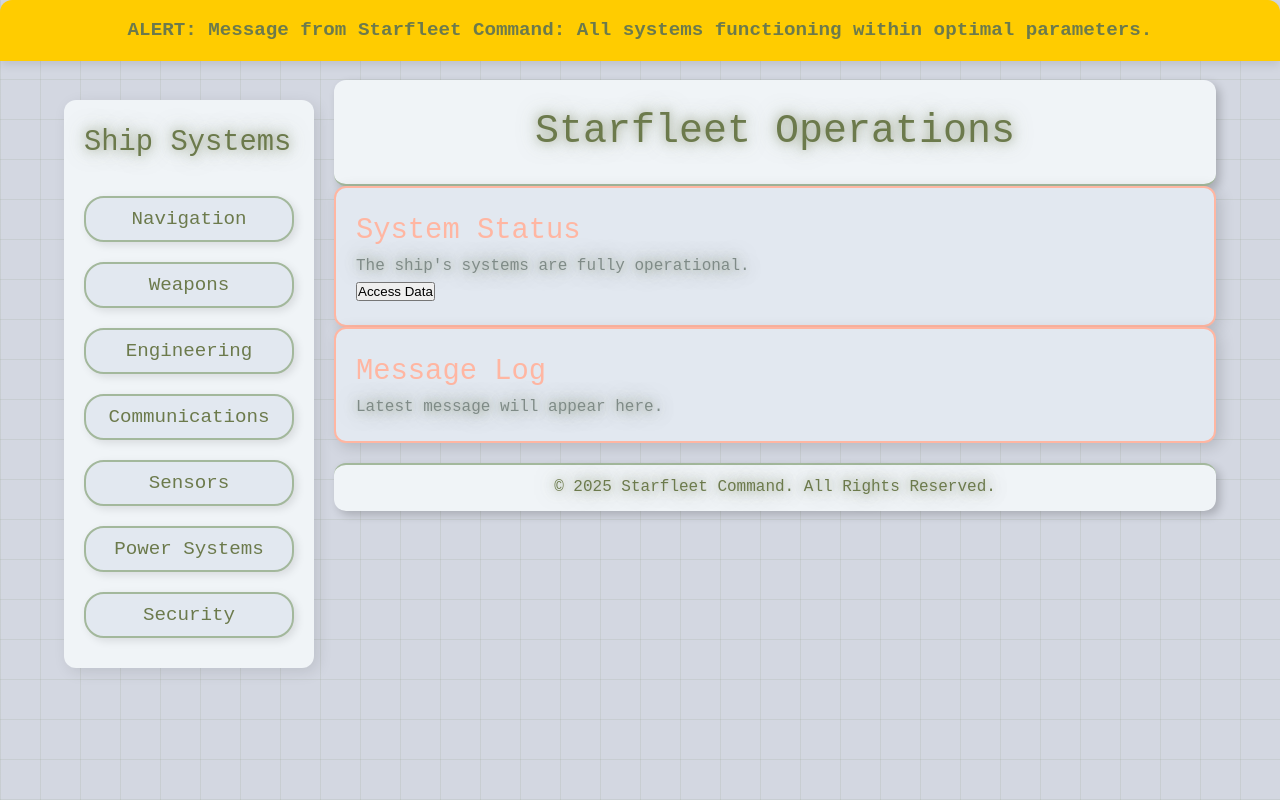
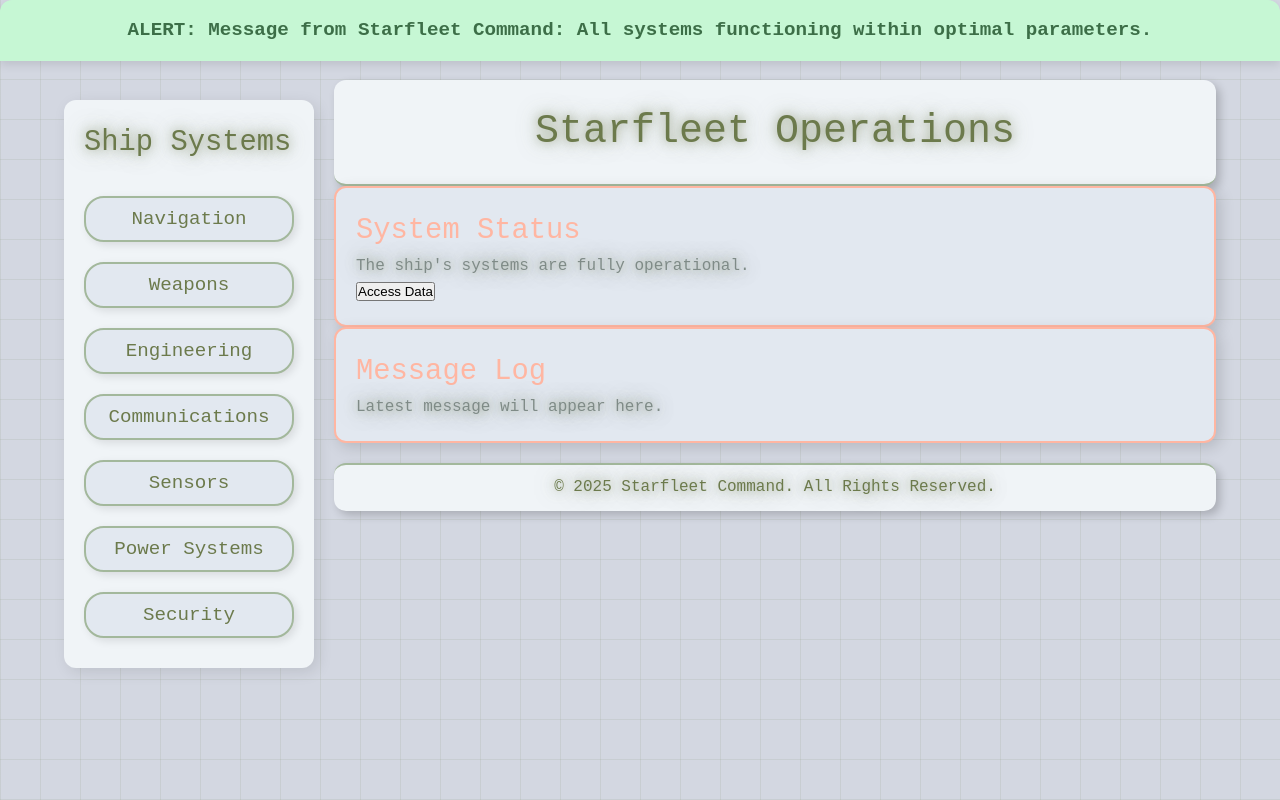
Before and after one commit to Mr-Wolf33/TNG, a plain HTML site: page index.html in a window 1280 px wide. Drawn offline with Linux system fonts and the light colour scheme.

Commit message:
Update style.css Alert Status

```diff
--- a/style.css
+++ b/style.css
@@ -25,8 +25,8 @@ h1, h2, h3, p {
 
 /* Alert Section Styling */
 .alert {
-  background-color: #ffcc00; /* Bright yellow for alert */
-  color: #6c7a4c; /* Pastel green text */
+  background-color: #c6f7d4; /* Light green background for the alert */
+  color: #3c6e47; /* Darker green text for normal status */
   padding: 15px;
   font-size: 1.2rem;
   font-weight: bold;
@@ -42,7 +42,7 @@ h1, h2, h3, p {
 
 .scroll-text {
   font-family: 'Courier New', Courier, monospace;
-  color: #6c7a4c; /* Pastel green */
+  color: #3c6e47; /* Dark green text for alert message */
   overflow: hidden;
   white-space: nowrap;
   box-sizing: border-box;
```
